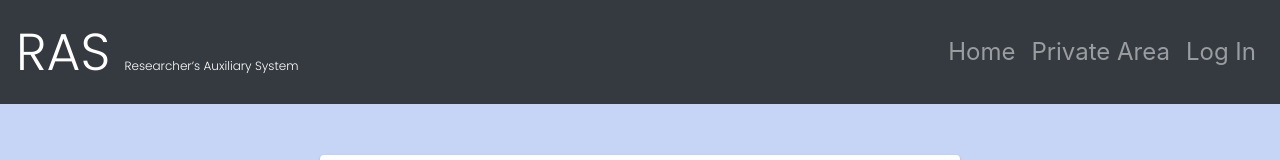
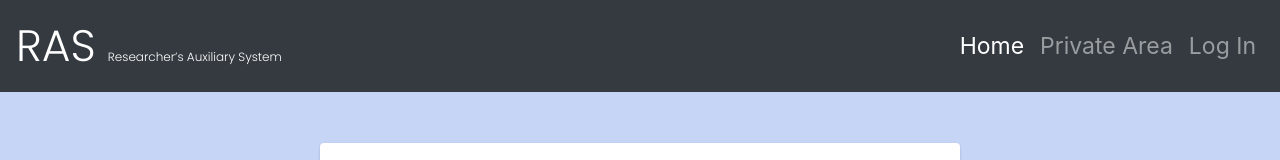
Before and after one commit to topStud/RAS, a React (Create React App) app in the folder front/: page / in a window 1280 px wide. Shown: the top 160 px of the page. Built offline with nearby package versions, Linux system fonts and the light colour scheme; no server answers.

Commit message:
highlighted current page works

```diff
--- a/front/src/components/Navbar.js
+++ b/front/src/components/Navbar.js
@@ -4,22 +4,22 @@ import Navbar from 'react-bootstrap/Navbar';
 import Nav from 'react-bootstrap/Nav';
 
 function AppMenu() {
-    const [active_1, setActive_1] = React.useState(false)
-    const [active_2, setActive_2] = React.useState(false)
-    const [active_3, setActive_3] = React.useState(false)
+    let active_1 = false
+    let active_2 = false
+    let active_3 = false
 
-    const home = '/'
-    const privatePage = '/privatePage'
-    const log = '/logIn'
+    const home = ''
+    const privatePage = 'privatePage'
+    const log = 'logIn'
+
     const relative_path = window.location.href.replace(/^(?:\/\/|[^/]+)*\//, '')
-    // console.log(window.location.href.replace(/^(?:\/\/|[^/]+)*\//, ''))
-    // if (relative_path === home) {
-    //     setActive_1(true)
-    // } else if(relative_path === privatePage) {
-    //     setActive_2(true)
-    // } else if(relative_path === log) {
-    //     setActive_3(true)
-    // }
+    if (relative_path === home) {
+        active_1 = true
+    } else if(relative_path === privatePage) {
+        active_2 = true
+    } else if(relative_path === log) {
+        active_3 = true
+    }
 
     return(
         <Navbar bg="dark" variant="dark" className={'nav-header'}>
--- a/front/src/style/Navbar.css
+++ b/front/src/style/Navbar.css
@@ -1,5 +1,5 @@
 .nav-header {
-    font-size: calc(8px + 2vmin);
+    font-size: calc(15px + 1vmin);
     width: 100%;
     display: flex;
     justify-content: space-between;
@@ -11,7 +11,8 @@
 
 .navbar-brand {
     font-family: 'Poppins', sans-serif;
-    font-size: calc(12px + 5vmin);
+    font-size: calc(20px + 3vmin);
+    min-font-size: calc(12px + 5vmin);
 }
 
 .navbar-brand > small {
```
